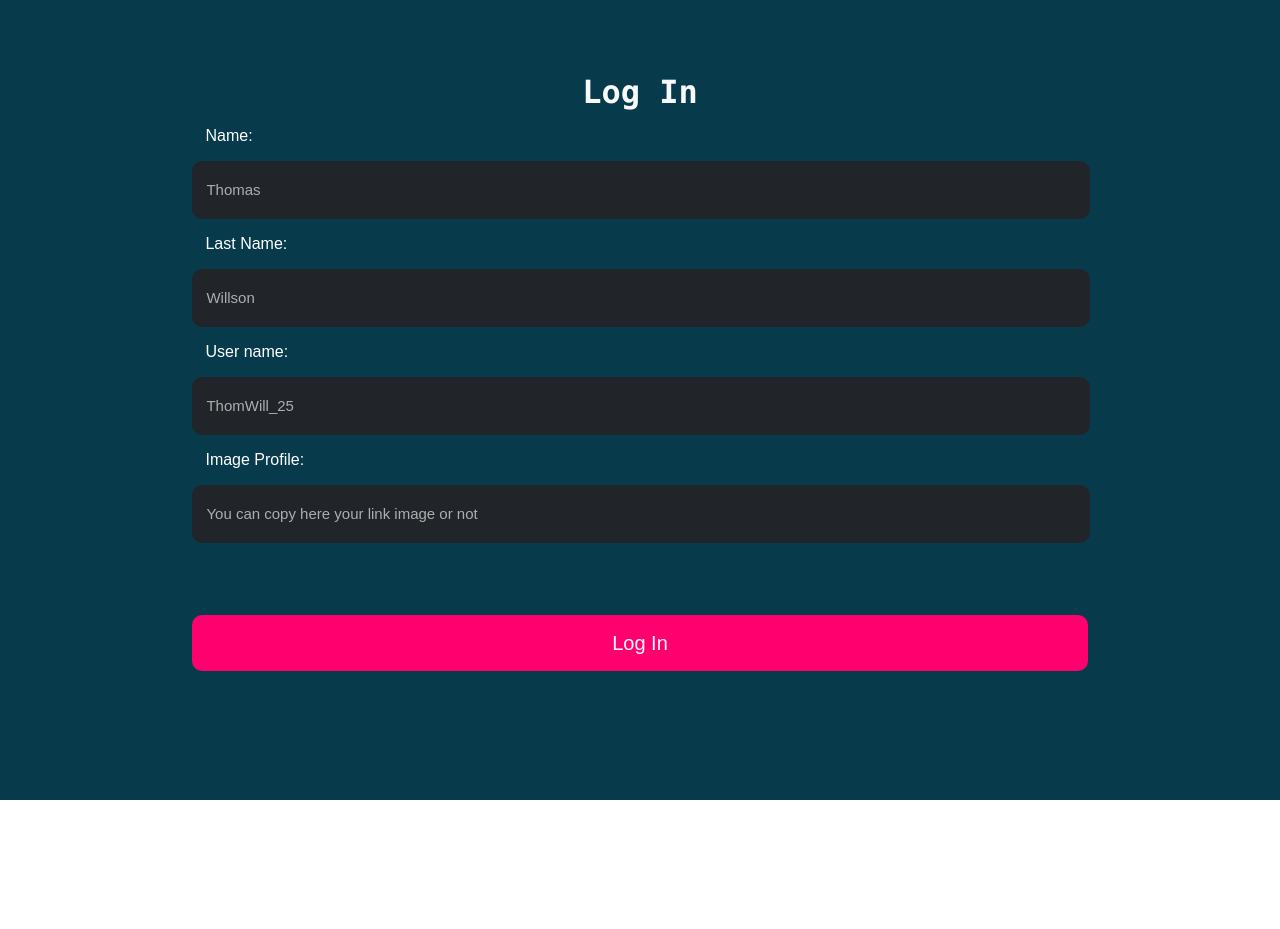
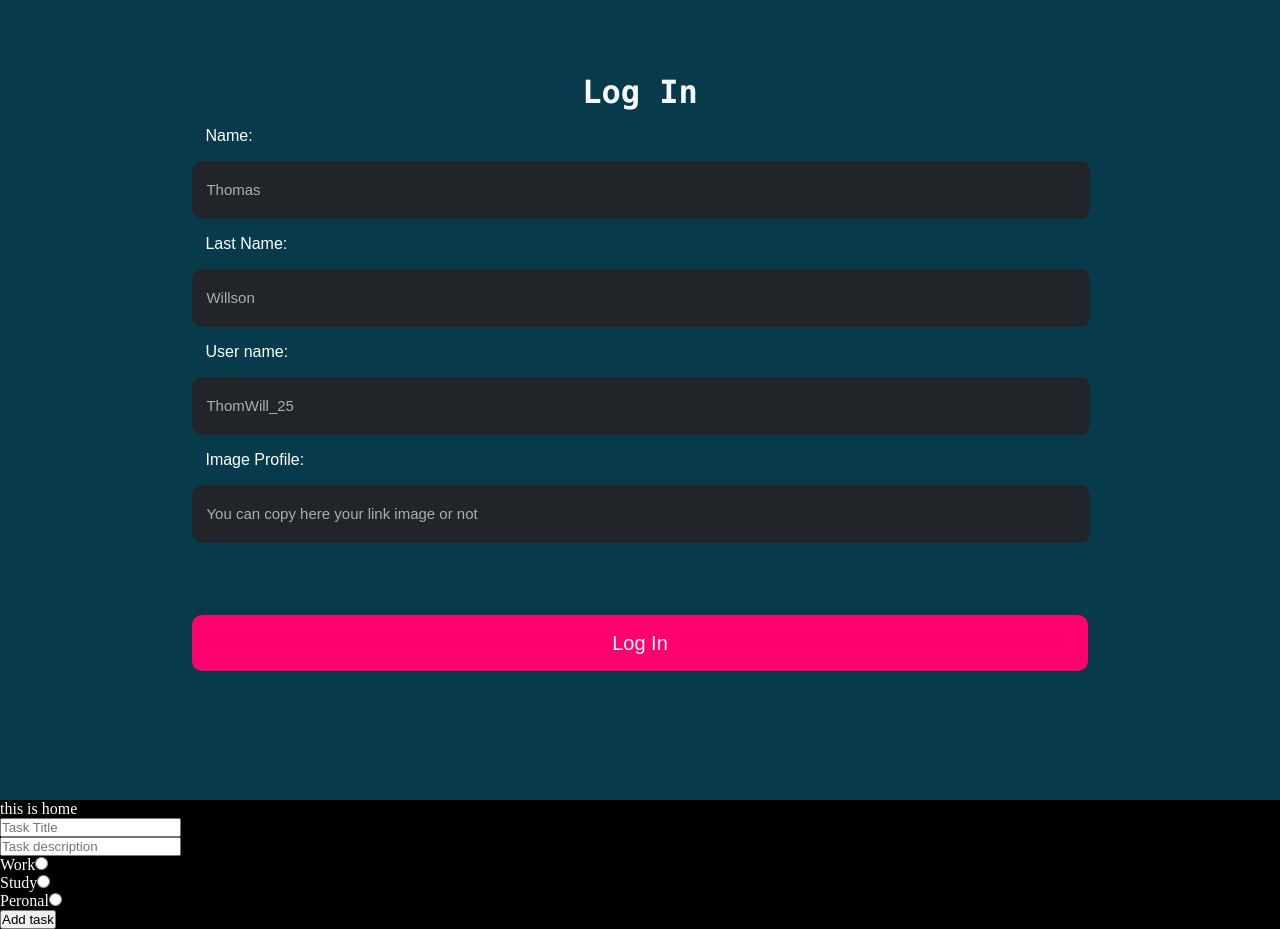
Before and after one commit to Fredvel123/english-notes, a React (Create React App) app: page / in a window 1280 px wide. Before the commit the page ends 800 px from the top, so only its background shows below. Built offline with nearby package versions, Linux system fonts and the light colour scheme.

Commit message:
I created a 'add task section'

```diff
--- a/src/App.js
+++ b/src/App.js
@@ -1,6 +1,7 @@
 import React, {useEffect} from 'react';
 // components
 import LogIn from './components/LogIn';
+import Home from './components/Home';
 // react - router
 import { BrowserRouter, Routes, Route} from "react-router-dom";
 //  redux
@@ -9,12 +10,19 @@ function App() {
   const profile = useSelector(state => state.profile.value);
   useEffect(() => {
     localStorage.setItem("loggin", JSON.stringify(profile));
+    // eslint-disable-next-line
   }, [profile])
   return (
     <BrowserRouter>
-      { !profile.isLogged ? <Routes>
+      {!profile.isLogged ?
+      <Routes>
         <Route path="/" element={<LogIn />} />
-      </Routes> : null}
+      </Routes>
+      : null}
+
+      <Routes>
+        <Route path="/" element={<Home />} />
+      </Routes>
     </BrowserRouter>
   );
 }
--- /dev/null
+++ b/src/components/AddTasks/InputRadio.jsx
@@ -0,0 +1,24 @@
+import React, { Fragment } from 'react'
+
+function InputRadio({value, title, state, setState}) {
+
+  const handlerCategories = e => {
+    setState(e.target.value)
+  }
+  return (
+    <Fragment>
+      <div>
+          <label htmlFor={value} >{title}</label>
+          <input
+            type="radio"
+            name="categories"
+            id={value}
+            value={value}
+            onChange={handlerCategories}
+            required />
+        </div>
+    </Fragment>
+  )
+}
+
+export default InputRadio;
--- /dev/null
+++ b/src/components/AddTasks/InputText.jsx
@@ -0,0 +1,31 @@
+import React, { Fragment } from 'react'
+
+function InputText({placeholder, state, setState, validation}) {
+  const handlerChange = e => {
+    setState({...state, value: e.target.value});
+  }
+  // validation
+  const handlerValidation = () => {
+    if (validation.test(state.value)) {
+      setState({...state, valid: true})
+    }else {
+      setState({...state, valid: false})
+    }
+  }
+  return (
+    <Fragment>
+      <div>
+        <input
+          type="text"
+          placeholder={placeholder}
+          value={state.value}
+          onChange={handlerChange}
+          onBlur={handlerValidation}
+          onKeyUp={handlerValidation}
+          required />
+      </div>
+    </Fragment>
+  )
+}
+
+export default InputText
--- /dev/null
+++ b/src/components/AddTasks/index.jsx
@@ -0,0 +1,59 @@
+import React, { Fragment, useState } from 'react'
+import InputRadio from './InputRadio';
+// components
+import InputText from './InputText';
+
+function AddTask() {
+  const [title, setTitle] = useState({value: "", valid: null});
+  const [task, setTask] = useState({value: "", valid: null});
+  const [categories, setCategories] = useState(null)
+  const [tasks, setTasks] = useState([
+    {
+      title: "title1",
+      description: "lorem dasdad",
+      category: "study"
+    },
+    {
+      title: "title12",
+      description: "lorem dasdasddad",
+      category: "work"
+    }
+  ]);
+
+  // regulare expressions
+  const regularExpressions = /^[a-zA-ZÀ-ÿ\s]{1,40}$/ // Letras y espacios, pueden llevar acentos.
+  //  submit
+  const handlerSubmit = e => {
+    e.preventDefault();
+    addTasks(title.value, task.value, categories )
+  }
+  //  code to add a new task
+  const addTasks = (titleItem, descItem, categoryItem) => {
+    if (!tasks.find(t => t.title === titleItem ) ) {
+      setTasks([...tasks, {title: titleItem, description: descItem, category: categoryItem}])
+    }
+  }
+
+  return (
+    <Fragment>
+      <form onSubmit={handlerSubmit}>
+        <InputText
+          placeholder={"Task Title"}
+          state={title}
+          setState={setTitle}
+          validation={regularExpressions} />
+        <InputText
+          placeholder={"Task description"}
+          state={task}
+          setState={setTask}
+          validation={regularExpressions} />
+        <InputRadio title={"Work"} value={"work"} state={categories} setState={setCategories}/>
+        <InputRadio title={"Study"} value={"study"} state={categories} setState={setCategories}/>
+        <InputRadio title={"Peronal"} value={"personal"} state={categories} setState={setCategories}/>
+        <button>Add task</button>
+      </form>
+    </Fragment>
+  )
+}
+
+export default AddTask
--- /dev/null
+++ b/src/components/Home/index.jsx
@@ -0,0 +1,14 @@
+import React, { Fragment } from 'react'
+// components
+import AddTask from '../AddTasks'
+
+function Home() {
+  return (
+    <Fragment>
+      this is home
+      <AddTask />
+    </Fragment>
+  )
+}
+
+export default Home
--- a/src/components/LogIn/Input.jsx
+++ b/src/components/LogIn/Input.jsx
@@ -15,6 +15,9 @@ function Input({ title, type, placeholder, state, setState, expressions, image }
     if (expressions) {
       if (expressions.test(state.value)) {
         setState({ ...state, valid: true })
+      }
+      else if(state.value.length === 0){
+        setState({...state, valid: null})
       } else {
         setState({ ...state, valid: false })
       }
--- a/src/components/LogIn/index.jsx
+++ b/src/components/LogIn/index.jsx
@@ -4,14 +4,12 @@ import Input from './Input';
 // styled components
 import { Form } from '../../styledComponents/LogInStyles';
 // redux
-import { useSelector, useDispatch } from 'react-redux';
+import { useDispatch } from 'react-redux';
 import { setProfile } from '../../redux-toolkit/slices/profile';
 // React router
 // import {Link} from 'react-router-dom'
 
 function LogIn() {
-  // redux
-  const profile = useSelector(state => state.profile.value);
   const dispatch = useDispatch()
   // state inputs
   const [name, setName] = useState({value: "", valid: null })
@@ -30,7 +28,7 @@ function LogIn() {
   // onSubmit
   const handlerSubmit = e => {
     e.preventDefault();
-    if (name.valid & lastName.valid & userName.valid ) {
+    if (name.valid & lastName.valid & userName.valid & image.valid !== false   ) {
       configureProfile(name.value, lastName.value, userName.value, image.value)
     }
   }
@@ -44,6 +42,7 @@ function LogIn() {
     if (datos != null) {
       dispatch(setProfile(JSON.parse(datos)))
     }
+    // eslint-disable-next-line
   }, [])
 
 return (
--- a/src/index.css
+++ b/src/index.css
@@ -7,7 +7,7 @@
 /* fonts */
 @import url('https://fonts.googleapis.com/css2?family=Mukta:wght@200&family=Poppins:wght@200&family=Quicksand&family=Roboto&display=swap');
 
-/* body {
-  font-family: source-code-pro, Menlo, Monaco, Consolas, 'Courier New',
-    monospace;
-} */
+body {
+  background: #000;
+  color: #fff;
+}
--- a/src/styledComponents/LogInStyles.jsx
+++ b/src/styledComponents/LogInStyles.jsx
@@ -1,25 +1,14 @@
 import styled from 'styled-components';
 import {FontAwesomeIcon} from '@fortawesome/react-fontawesome'
+// colors and fonts
+import colors from './fonts&colors/colors.json'
+import fonts from './fonts&colors/fonts.json'
+
 const colorsInput={
   exit: "#39e642",
   error: "#e72424"
 }
-const colors = {
-  dark: "#212529",
-  darkBlue: "#073b4c",
-  pink: "#ff006e",
-  gray: "#495057",
-  graywhite: "#e9ecef",
-  white: "#f8f9fa",
-  sky: "#00b4d8"
-}
-const fonts = {
-  letter1: "'Mukta', sans-serif",
-  letter2: "'Poppins', sans-serif",
-  letter3: "'Quicksand', sans-serif",
-  letter4: "'Roboto', sans-serif",
-  letter5: "source-code-pro, Menlo, Monaco, Consolas, 'Courier New',monospace"
-}
+
 // ---- Log in section ----
 export const Form = styled.form`
   height: 100vh;
--- /dev/null
+++ b/src/styledComponents/fonts&colors/colors.json
@@ -0,0 +1,9 @@
+{
+    "dark": "#212529",
+    "darkBlue": "#073b4c",
+    "pink": "#ff006e",
+    "gray": "#495057",
+    "graywhite": "#e9ecef",
+    "white": "#f8f9fa",
+    "sky": "#00b4d8"
+}
--- /dev/null
+++ b/src/styledComponents/fonts&colors/fonts.json
@@ -0,0 +1,7 @@
+{
+    "letter1": "'Mukta', sans-serif",
+    "letter2": "'Poppins', sans-serif",
+    "letter3": "'Quicksand', sans-serif",
+    "letter4": "'Roboto', sans-serif",
+    "letter5": "source-code-pro, Menlo, Monaco, Consolas, 'Courier New',monospace"
+  }
```
